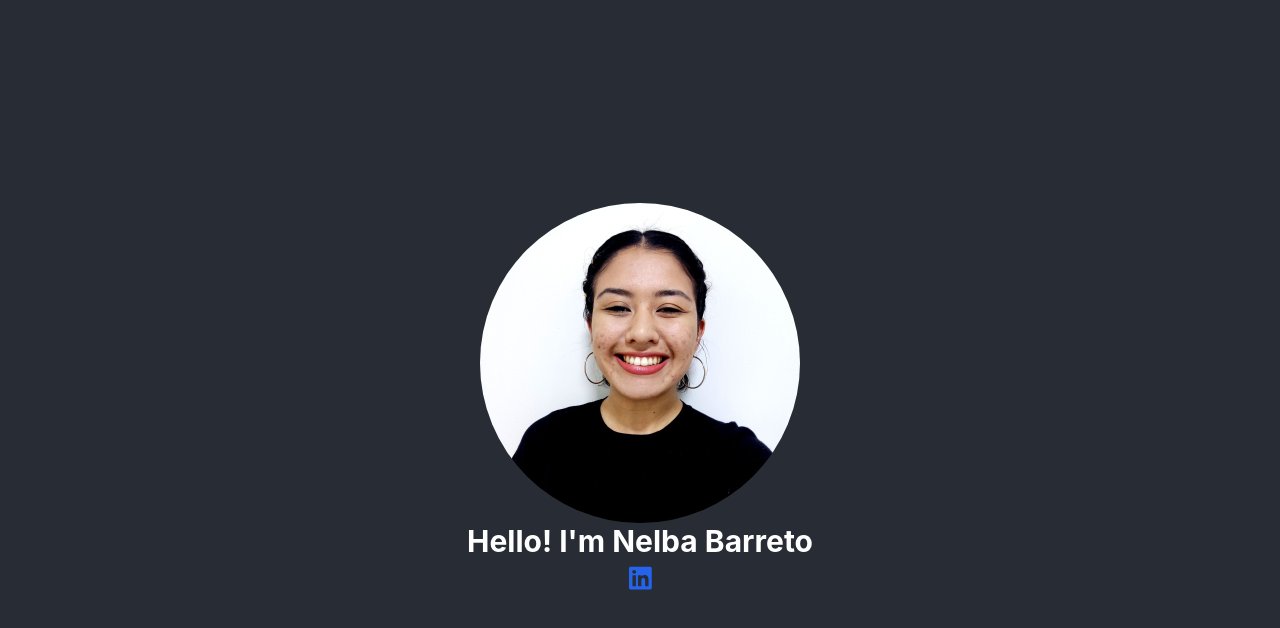
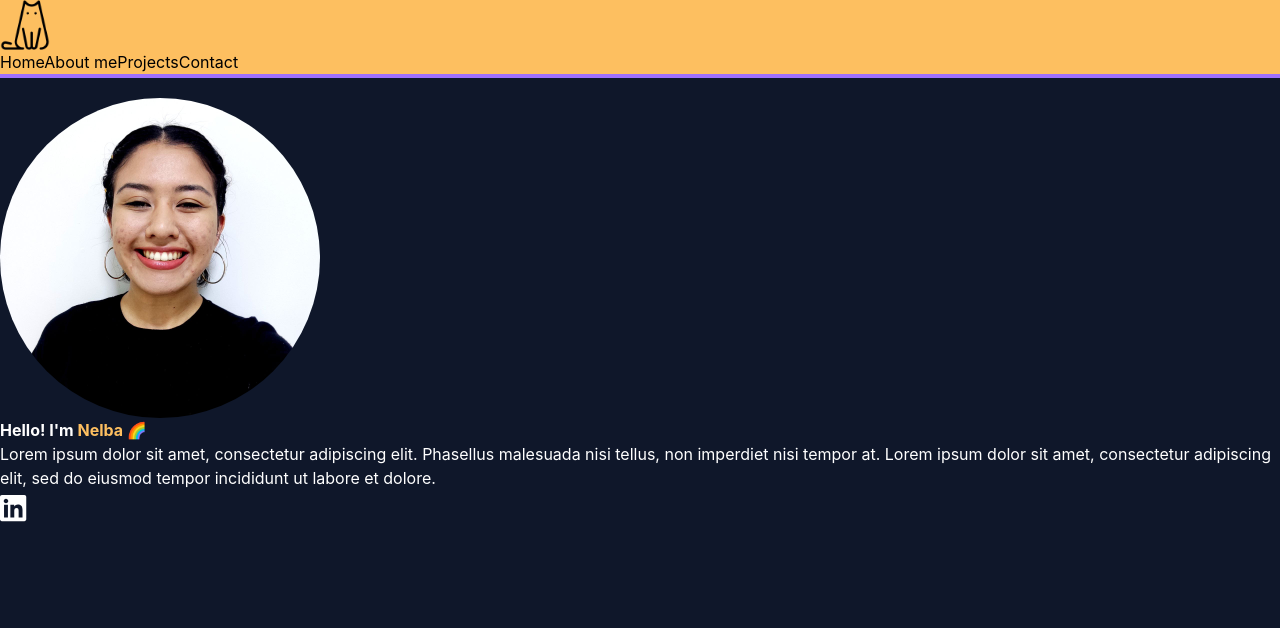
Before and after one commit to NelbaBarreto/nelba-barreto-portfolio, a React (Create React App) app: page / in a window 1280 px wide. Shown: the top 628 px of the page. Built offline with nearby package versions, Linux system fonts and the light colour scheme.

Commit message:
Initial components

```diff
--- a/src/App.css
+++ b/src/App.css
@@ -1,5 +1,5 @@
 .App {
-  text-align: center;
+  background-color: #0f172a;
 }
 
 .App-logo {
@@ -14,7 +14,6 @@
 }
 
 .App-header {
-  background-color: #282c34;
   min-height: 100vh;
   display: flex;
   flex-direction: column;
--- a/src/App.js
+++ b/src/App.js
@@ -1,25 +1,12 @@
-import foto from "./img/foto.jpg";
 import "./App.css";
-import { FontAwesomeIcon } from "@fortawesome/react-fontawesome";
-import { faLinkedin } from "@fortawesome/free-brands-svg-icons";
+import Descripcion from "./components/Header";
+import Navbar from "./components/Navbar";
 
 const App = () => {
   return (
-    <div className="App">
-      <header className="App-header">
-        <img src={foto} className="h-80 rounded-full" alt="foto nelba barreto" />
-        <h1 className="text-3xl font-bold">
-          Hello! I'm Nelba Barreto
-        </h1>
-        <a
-          className="underline text-blue-600 hover:text-blue-800"
-          href="https://www.linkedin.com/in/nelba-barreto/"
-          target="_blank"
-          rel="noopener noreferrer"
-        >
-          <FontAwesomeIcon icon={faLinkedin} />
-        </a>
-      </header>
+    <div className="bg-background-50 min-h-screen">
+      <Navbar />
+      <Descripcion />
     </div>
   );
 }
--- /dev/null
+++ b/src/components/Header.jsx
@@ -0,0 +1,44 @@
+import React from "react";
+import foto from "../img/foto.jpg"
+import { FontAwesomeIcon } from "@fortawesome/react-fontawesome";
+import { faLinkedin } from "@fortawesome/free-brands-svg-icons";
+
+const Description = () => {
+  return (
+    <div className="text-white">
+      <h1 className="title is-3 text-white font-bold">
+        Hello! I'm <span className="text-retro-150">Nelba</span> &#127752;
+      </h1>
+      <section>
+        Lorem ipsum dolor sit amet, consectetur adipiscing elit. Phasellus malesuada nisi tellus, non imperdiet nisi tempor at. Lorem ipsum dolor sit amet, consectetur adipiscing elit, sed do eiusmod tempor incididunt ut labore et dolore.
+      </section>
+      <div>
+        <a
+          className="underline hover:text-blue-800 text-3xl"
+          href="https://www.linkedin.com/in/nelba-barreto/"
+          target="_blank"
+          rel="noopener noreferrer"
+        >
+          <FontAwesomeIcon icon={faLinkedin} />
+        </a>
+      </div>
+    </div>
+  )
+}
+
+const Header = () => {
+  return (
+    <header className="container pt-5">
+      <div className="columns">
+        <div className="column is-one-quarter">
+          <img src={foto} className="h-80 rounded-full" alt="foto nelba barreto" />
+        </div>
+        <div className="column">
+          <Description />
+        </div>
+      </div>
+    </header>
+  )
+}
+
+export default Header;
--- /dev/null
+++ b/src/components/Navbar.jsx
@@ -0,0 +1,33 @@
+import React from "react";
+import iconoGato from "../img/icons8-gato-64.png";
+
+const Navbar = () => {
+  return (
+    <nav className="navbar bg-retro-150 border-b-retro-100 border-b-4">
+      <div className="navbar-brand">
+        <a className="navbar-item" href="https://bulma.io">
+          <img src={iconoGato} alt="Icono Nelba Barreto" width="50" height="50" />
+        </a>
+      </div>
+
+      <div className="navbar-menu">
+        <div className="navbar-start">
+          <a className="navbar-item" href="https://nelbabarreto.com/">
+            Home
+          </a>
+          <a className="navbar-item" href="https://bulma.io/">
+            About me
+          </a>
+          <a className="navbar-item" href="https://bulma.io/">
+            Projects
+          </a>
+          <a className="navbar-item" href="https://bulma.io/">
+            Contact
+          </a>
+        </div>
+      </div>
+    </nav>
+  )
+}
+
+export default Navbar;
--- a/src/index.css
+++ b/src/index.css
@@ -1,6 +1,7 @@
 @tailwind base;
 @tailwind components;
 @tailwind utilities;
+@import "https://cdn.jsdelivr.net/npm/bulma@0.9.4/css/bulma.min.css";
 
 body {
   margin: 0;
--- a/tailwind.config.js
+++ b/tailwind.config.js
@@ -4,7 +4,19 @@ module.exports = {
     "./src/**/*.{js,jsx,ts,tsx}",
   ],
   theme: {
-    extend: {},
+    extend: {
+      colors: {
+        "retro": {
+          50: "#7F27FF",
+          100: "#9F70FD",
+          150: "#FDBF60",
+          200: "#FF8911"
+        },
+        "background": {
+          50: "#0f172a"
+        }
+      },
+    },
   },
   plugins: [],
 }
```
Also changed, not shown: src/img/icons8-gato-64.png (added).
